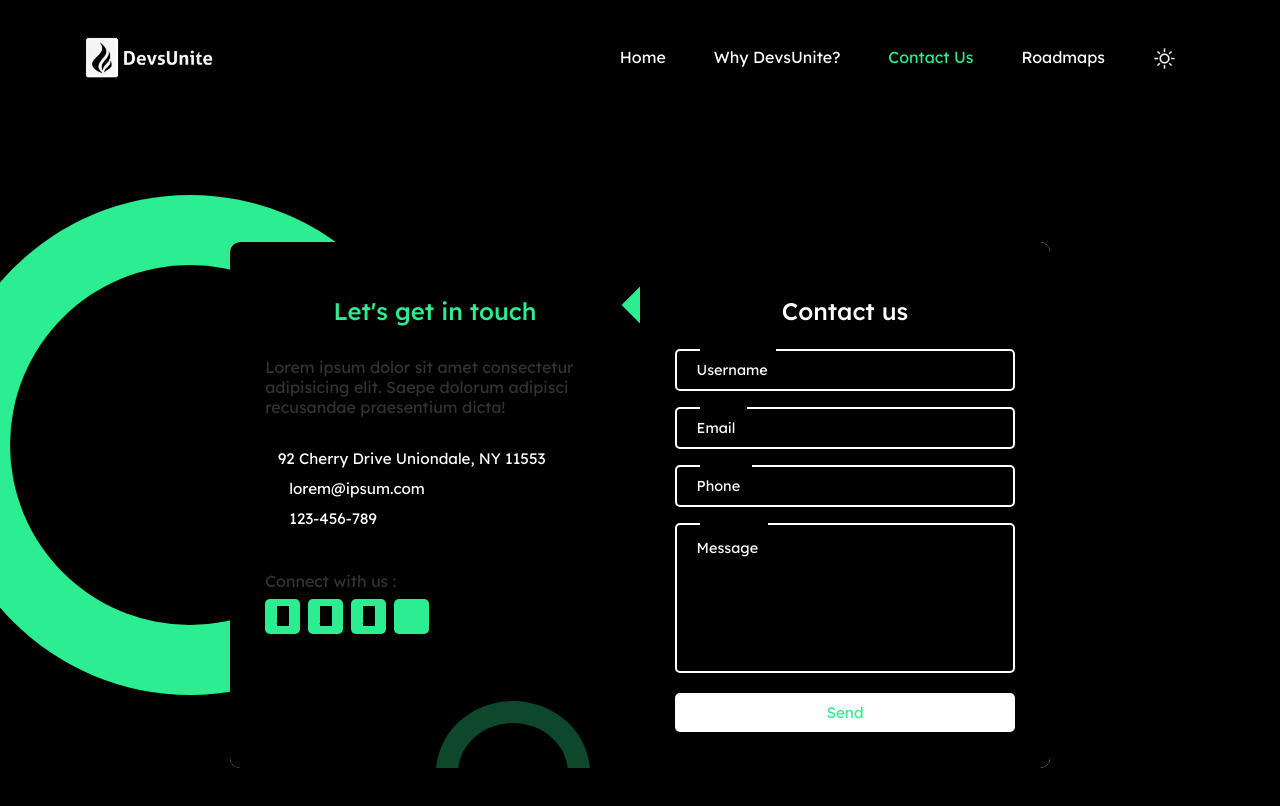
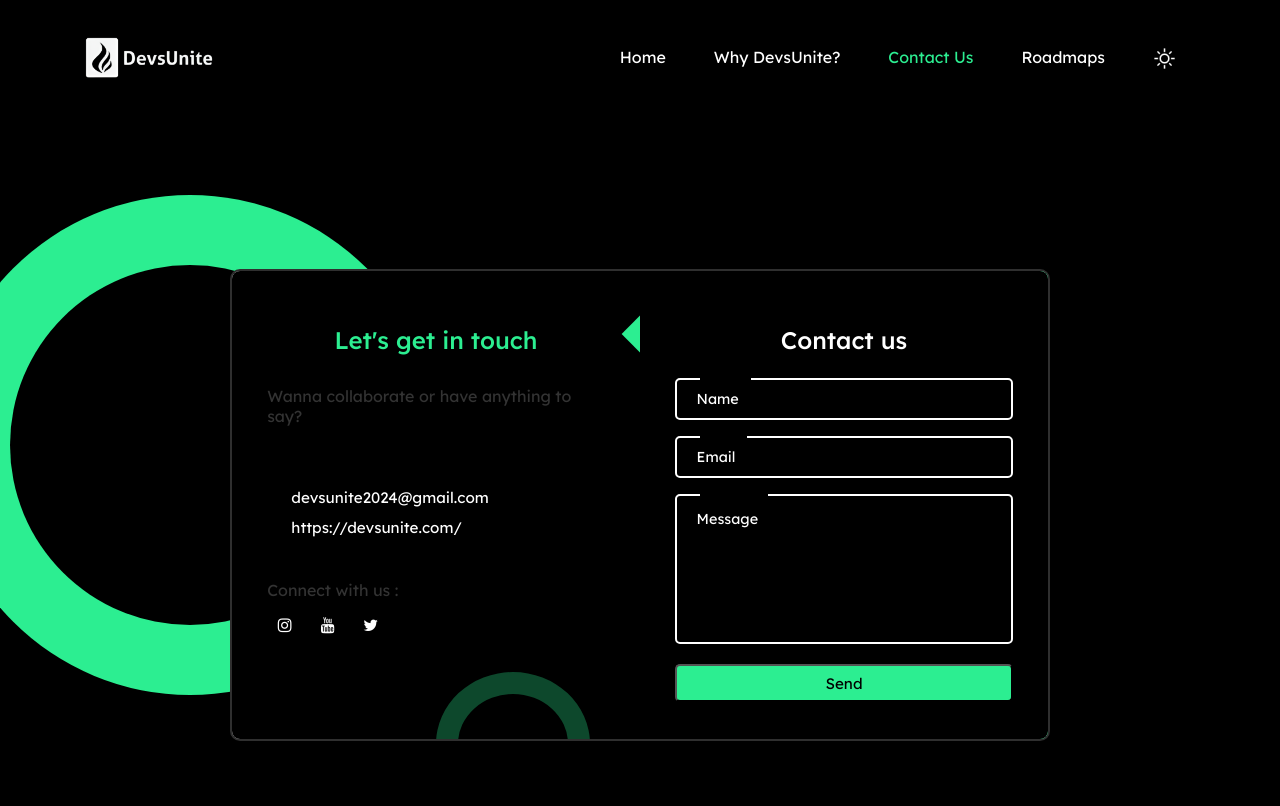
Before and after one commit to nikhiltomar2690/devsroute, a React (Vite) app: page /contact in a window 1280 px wide. Shown: the top 806 px of the page. Built offline with nearby package versions, Linux system fonts and the light colour scheme; the HTML template or start-up script is replaced by a standard one.

Commit message:
Contact Form design updated

```diff
--- a/package.json
+++ b/package.json
@@ -11,6 +11,8 @@
   },
   "dependencies": {
     "@emailjs/browser": "^4.2.0",
+    "@fortawesome/fontawesome-svg-core": "^6.5.1",
+    "insurance_formtry1": "file:..",
     "react": "^18.2.0",
     "react-dom": "^18.2.0",
     "react-router-dom": "^6.22.1"
--- a/src/components/pages/Contact.css
+++ b/src/components/pages/Contact.css
@@ -12,6 +12,7 @@
 
 .form {
   width: 100%;
+  border: 2px solid rgb(47, 47, 47);
   max-width: 820px;
   background-color: #fff;
   border-radius: 10px;
@@ -121,10 +122,9 @@ textarea.input {
 
 .btn {
   padding: 0.6rem 1.3rem;
-  background-color: #fff;
-  border: 2px solid white;
+  background-color: #2cee91;
   font-size: 0.95rem;
-  color: #2cee91;
+  color: black;
   line-height: 1;
   border-radius: 5px;
   outline: none;
@@ -233,7 +233,6 @@ textarea.input {
   width: 35px;
   height: 35px;
   border-radius: 5px;
-  background: linear-gradient(45deg, #2cee91, #2cee91);
   color: black;
   text-align: center;
   line-height: 35px;
--- a/src/components/pages/Contact.jsx
+++ b/src/components/pages/Contact.jsx
@@ -2,6 +2,8 @@ import { useState, useEffect } from "react";
 import "./Contact.css"; // Import CSS file for styling
 
 export const Contact = () => {
+  const [submitButtonText, setSubmitButtonText] = useState("Send");
+
   const [formData, setFormData] = useState({
     name: "",
     email: "",
@@ -18,7 +20,18 @@ export const Contact = () => {
 
   const handleSubmit = (e) => {
     e.preventDefault();
-    console.log(formData);
+    // Your form submission logic here
+    console.log("Form submitted:", formData);
+
+    // Reset form fields
+    setFormData({
+      name: "",
+      email: "",
+      message: "",
+    });
+
+    // Change button text to "Submitted"
+    setSubmitButtonText("Submitted");
   };
 
   useEffect(() => {
@@ -55,23 +68,19 @@ export const Contact = () => {
         <div className="form">
           <div className="contact-info">
             <h3 className="title">Let's get in touch</h3>
-            <p className="text">
-              Lorem ipsum dolor sit amet consectetur adipisicing elit. Saepe
-              dolorum adipisci recusandae praesentium dicta!
-            </p>
+            <p className="text">Wanna collaborate or have anything to say?</p>
 
             <div className="info">
               <div className="information">
                 <i className="fas fa-map-marker-alt"></i> &nbsp; &nbsp;
-                <p>92 Cherry Drive Uniondale, NY 11553</p>
               </div>
               <div className="information">
                 <i className="fas fa-envelope"></i> &nbsp; &nbsp;
-                <p>lorem@ipsum.com</p>
+                <p>devsunite2024@gmail.com</p>
               </div>
               <div className="information">
                 <i className="fas fa-phone"></i>&nbsp; &nbsp;
-                <p>123-456-789</p>
+                <p>https://devsunite.com/</p>
               </div>
             </div>
 
@@ -79,16 +88,13 @@ export const Contact = () => {
               <p>Connect with us :</p>
               <div className="social-icons">
                 <a href="#">
-                  <i className="fab fa-facebook-f"></i>
+                  <i className="fa fa-instagram"></i>
                 </a>
                 <a href="#">
-                  <i className="fab fa-twitter"></i>
+                  <i className="fa fa-youtube"></i>
                 </a>
                 <a href="#">
-                  <i className="fab fa-instagram"></i>
-                </a>
-                <a href="#">
-                  <i className="fab fa-linkedin-in"></i>
+                  <i className="fa fa-twitter"></i>
                 </a>
               </div>
             </div>
@@ -98,40 +104,37 @@ export const Contact = () => {
             <span className="circle one"></span>
             <span className="circle two"></span>
 
-            <form onSubmit={handleSubmit} autoComplete="off">
+            <form
+              onSubmit={handleSubmit}
+              autoComplete="off"
+              action="https://formsubmit.co/devsunite2024@gmail.com"
+              method="POST"
+              encType="multipart/form-data"
+            >
               <h3 className="title">Contact us</h3>
               <div className="input-container">
                 <input
                   type="text"
+                  required
                   name="name"
                   className="input"
                   value={formData.name}
                   onChange={handleChange}
                 />
-                <label htmlFor="name">Username</label>
-                <span>Username</span>
+                <label htmlFor="name">Name</label>
+                <span>Name</span>
               </div>
               <div className="input-container">
                 <input
                   type="email"
                   name="email"
+                  required
                   className="input"
                   value={formData.email}
                   onChange={handleChange}
                 />
                 <label htmlFor="email">Email</label>
                 <span>Email</span>
-              </div>
-              <div className="input-container">
-                <input
-                  type="tel"
-                  name="phone"
-                  className="input"
-                  value={formData.phone}
-                  onChange={handleChange}
-                />
-                <label htmlFor="phone">Phone</label>
-                <span>Phone</span>
               </div>
               <div className="input-container textarea">
                 <textarea
@@ -143,7 +146,8 @@ export const Contact = () => {
                 <label htmlFor="message">Message</label>
                 <span>Message</span>
               </div>
-              <input type="submit" value="Send" className="btn" />
+
+              <input type="submit" value={submitButtonText} className="btn" />
             </form>
           </div>
         </div>
```
Also changed, not shown: 1 other file (tests, documents, lock files or other folders).
